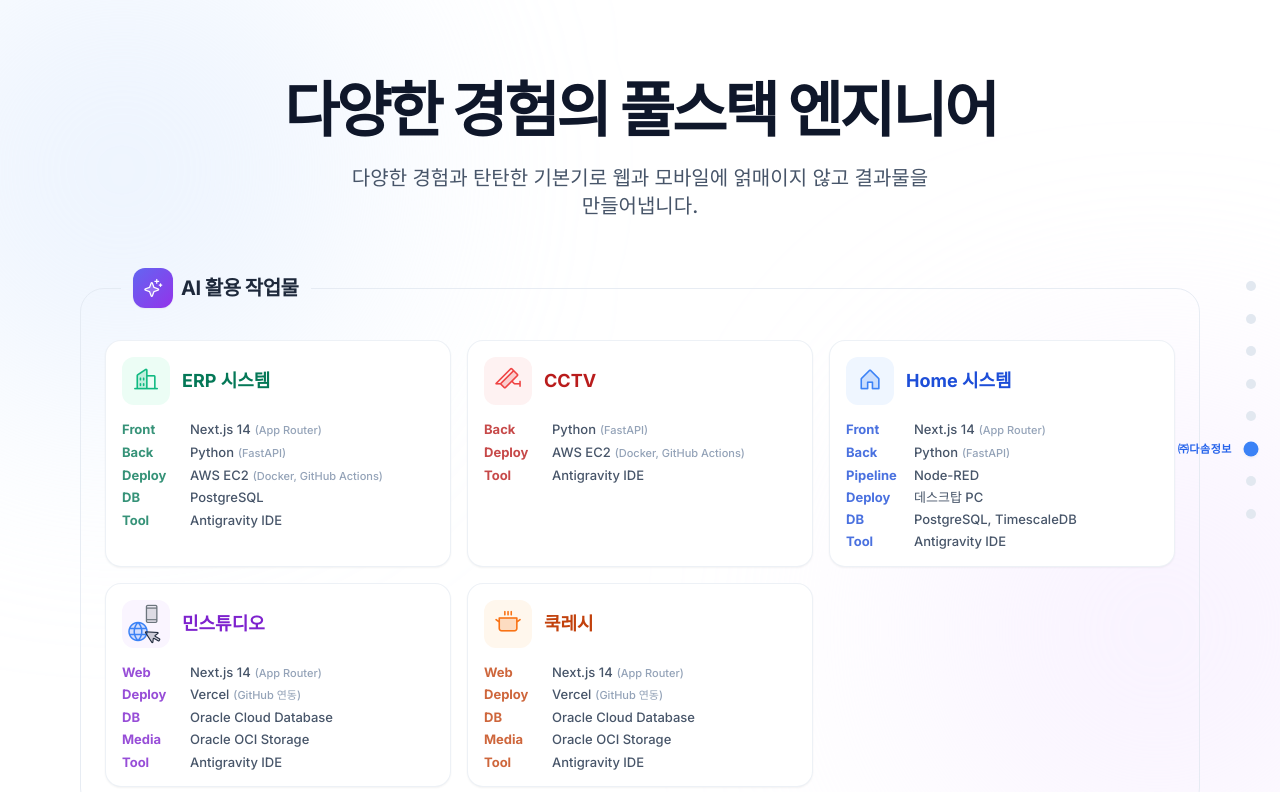
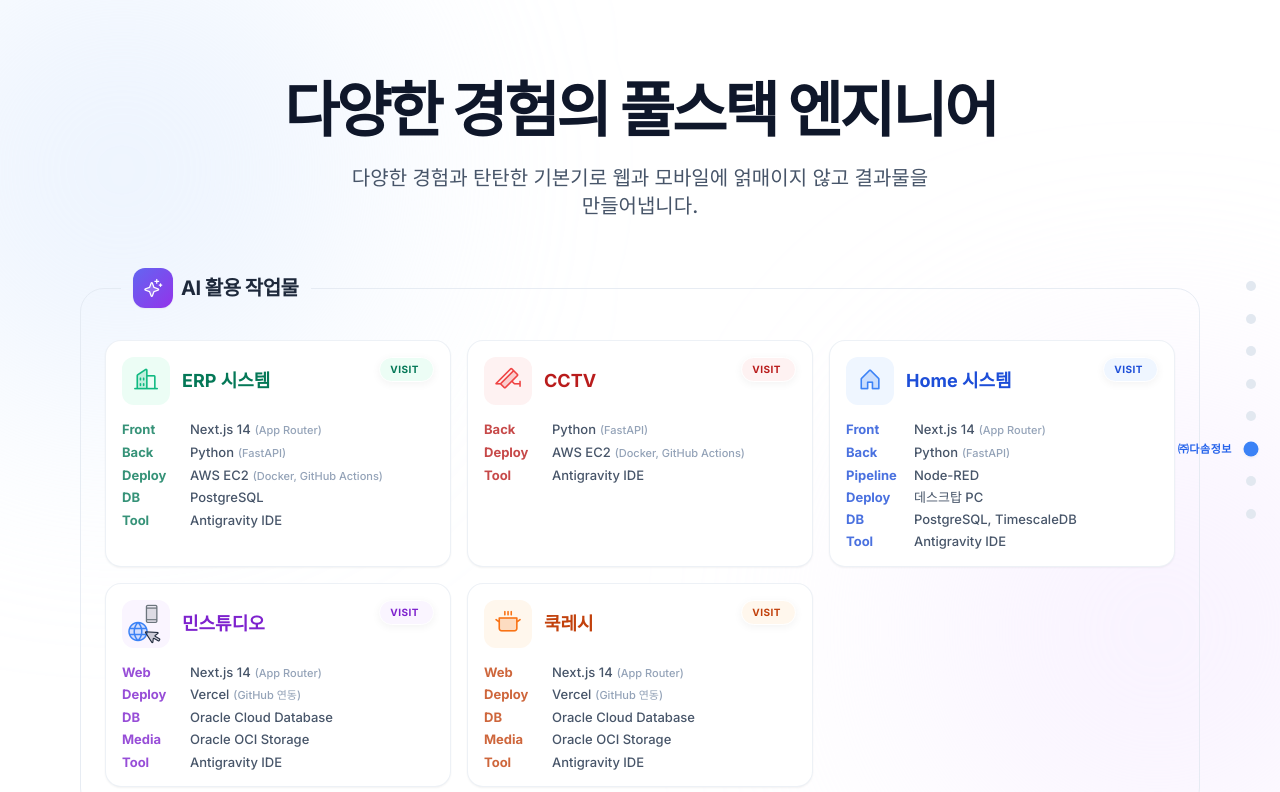
Before and after one commit to gyuminiai82/portfolio, a React (Vite) app: page / in a window 1280 px wide. Shown: the top 792 px of the page. Built offline with nearby package versions, Linux system fonts and the light colour scheme; a web font is replaced by a local one.

Commit message:
style: AI 활용 작업물 카드 우측 상단에 Visit 버튼(링크 인디케이터) 상시 노출 처리

```diff
--- a/src/components/AIWorks.jsx
+++ b/src/components/AIWorks.jsx
@@ -135,8 +135,9 @@ export default function AIWorks() {
             </div>
 
             {/* Link Indicator */}
-            <div className={`absolute top-4 right-4 w-7 h-7 rounded-full ${work.bgLight} flex items-center justify-center opacity-0 -translate-x-1 group-hover:opacity-100 group-hover:translate-x-0 transition-all duration-300`}>
-              <i className={`ph-bold ph-arrow-up-right text-sm ${work.textDark}`}></i>
+            <div className={`absolute top-4 right-4 flex items-center gap-1 px-2.5 py-1 rounded-full ${work.bgLight} border border-white shadow-[0_2px_8px_rgba(0,0,0,0.05)] transition-all duration-300 group-hover:scale-105 group-hover:shadow-md group-hover:-translate-y-0.5`}>
+              <span className={`text-[10px] font-extrabold uppercase tracking-wider ${work.textDark}`}>Visit</span>
+              <i className={`ph-bold ph-arrow-up-right text-xs ${work.textDark}`}></i>
             </div>
           </a>
         ))}
```
